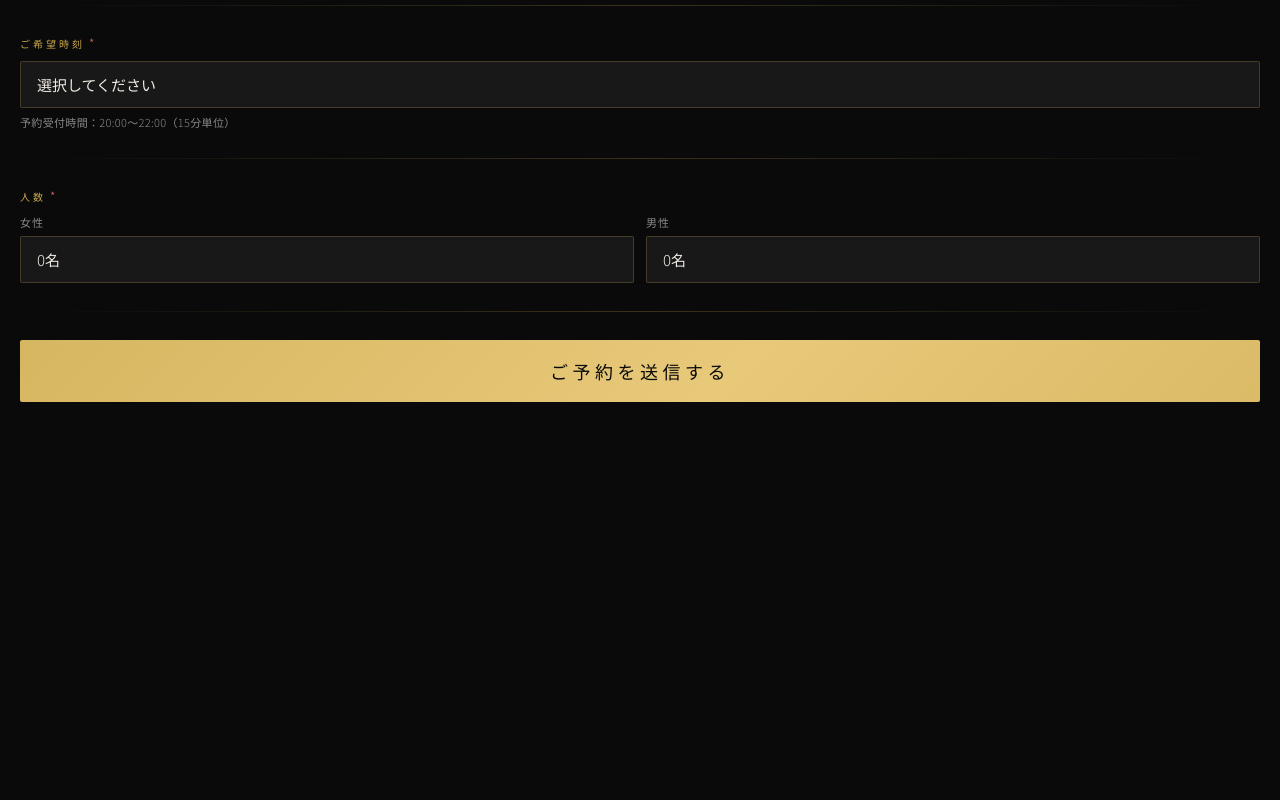
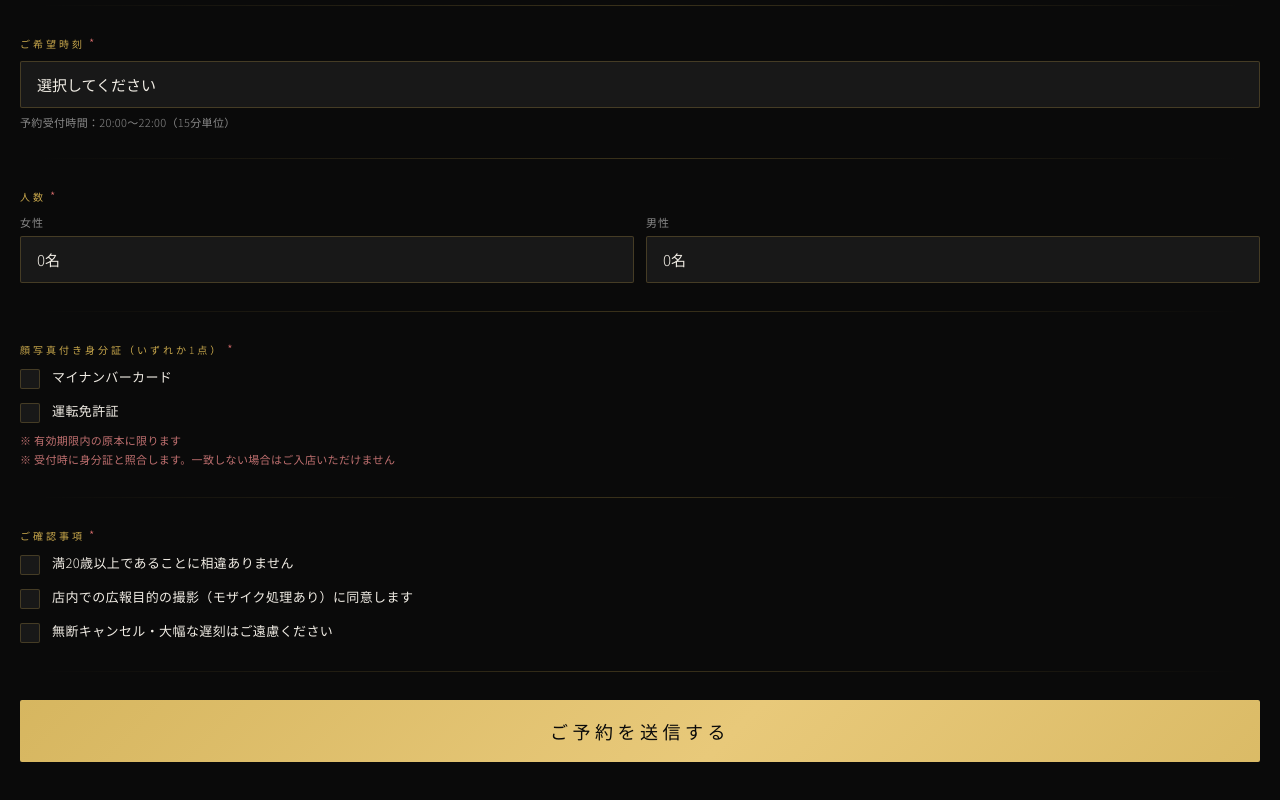
Before and after one commit to Takya-Lillion/lillion-form, a plain HTML site: page index.html in a window 1280 px wide. Shown: the part 802-1602 px from the top of the page. Before the commit the page ends 1244 px from the top, so only its background shows below. Drawn offline with nearby package versions, Linux system fonts and the light colour scheme; a script that the page names is missing.

Commit message:
Update index.html

```diff
--- a/index.html
+++ b/index.html
@@ -291,6 +291,60 @@
       letter-spacing: 0.03em;
     }
     .error-banner.active { display: block; }
+
+    /* ─── チェックボックス ─── */
+    .check-group {
+      display: flex;
+      flex-direction: column;
+      gap: 12px;
+    }
+    .check-item {
+      display: flex;
+      align-items: flex-start;
+      gap: 12px;
+      cursor: pointer;
+    }
+    .check-item input[type="checkbox"] {
+      width: 20px;
+      height: 20px;
+      min-width: 20px;
+      appearance: none;
+      -webkit-appearance: none;
+      background: var(--surface);
+      border: 1px solid var(--border);
+      border-radius: 2px;
+      margin-top: 2px;
+      cursor: pointer;
+      transition: background 0.2s, border-color 0.2s;
+      position: relative;
+    }
+    .check-item input[type="checkbox"]:checked {
+      background: var(--gold);
+      border-color: var(--gold);
+    }
+    .check-item input[type="checkbox"]:checked::after {
+      content: '✓';
+      position: absolute;
+      top: 50%;
+      left: 50%;
+      transform: translate(-50%, -50%);
+      color: #0a0a0a;
+      font-size: 13px;
+      font-weight: bold;
+    }
+    .check-item .check-text {
+      font-size: 13px;
+      color: var(--text);
+      line-height: 1.6;
+      letter-spacing: 0.03em;
+    }
+    .check-note {
+      font-size: 11px;
+      color: #c07070;
+      margin-top: 8px;
+      line-height: 1.7;
+      letter-spacing: 0.03em;
+    }
   </style>
 </head>
 <body>
@@ -399,6 +453,48 @@
 
   <div class="divider"></div>
 
+  <!-- 身分証 -->
+  <div class="form-section">
+    <label class="form-label">顔写真付き身分証（いずれか1点）<span class="required">*</span></label>
+    <div class="check-group">
+      <label class="check-item">
+        <input type="checkbox" id="id_my">
+        <span class="check-text">マイナンバーカード</span>
+      </label>
+      <label class="check-item">
+        <input type="checkbox" id="id_license">
+        <span class="check-text">運転免許証</span>
+      </label>
+    </div>
+    <p class="check-note">
+      ※ 有効期限内の原本に限ります<br>
+      ※ 受付時に身分証と照合します。一致しない場合はご入店いただけません
+    </p>
+  </div>
+
+  <div class="divider"></div>
+
+  <!-- 確認事項 -->
+  <div class="form-section">
+    <label class="form-label">ご確認事項<span class="required">*</span></label>
+    <div class="check-group">
+      <label class="check-item">
+        <input type="checkbox" id="confirm_age">
+        <span class="check-text">満20歳以上であることに相違ありません</span>
+      </label>
+      <label class="check-item">
+        <input type="checkbox" id="confirm_photo">
+        <span class="check-text">店内での広報目的の撮影（モザイク処理あり）に同意します</span>
+      </label>
+      <label class="check-item">
+        <input type="checkbox" id="confirm_cancel">
+        <span class="check-text">無断キャンセル・大幅な遅刻はご遠慮ください</span>
+      </label>
+    </div>
+  </div>
+
+  <div class="divider"></div>
+
 </div>
 
 <!-- 送信ボタン -->
@@ -474,6 +570,17 @@ async function handleSubmit() {
   if (!time)  return showError("ご希望時刻をご選択ください。");
   if (female === "0" && male === "0") return showError("人数を1名以上ご入力ください。");
 
+  const idMy      = document.getElementById("id_my").checked;
+  const idLicense = document.getElementById("id_license").checked;
+  const confirmAge    = document.getElementById("confirm_age").checked;
+  const confirmPhoto  = document.getElementById("confirm_photo").checked;
+  const confirmCancel = document.getElementById("confirm_cancel").checked;
+
+  if (!idMy && !idLicense) return showError("身分証の種類をいずれか1点ご選択ください。");
+  if (!confirmAge)    return showError("年齢確認にチェックをお願いします。");
+  if (!confirmPhoto)  return showError("撮影同意にチェックをお願いします。");
+  if (!confirmCancel) return showError("キャンセルポリシーへの同意にチェックをお願いします。");
+
   const btn = document.getElementById("submitBtn");
   btn.disabled = true;
   document.getElementById("loadingOverlay").classList.add("active");
```
